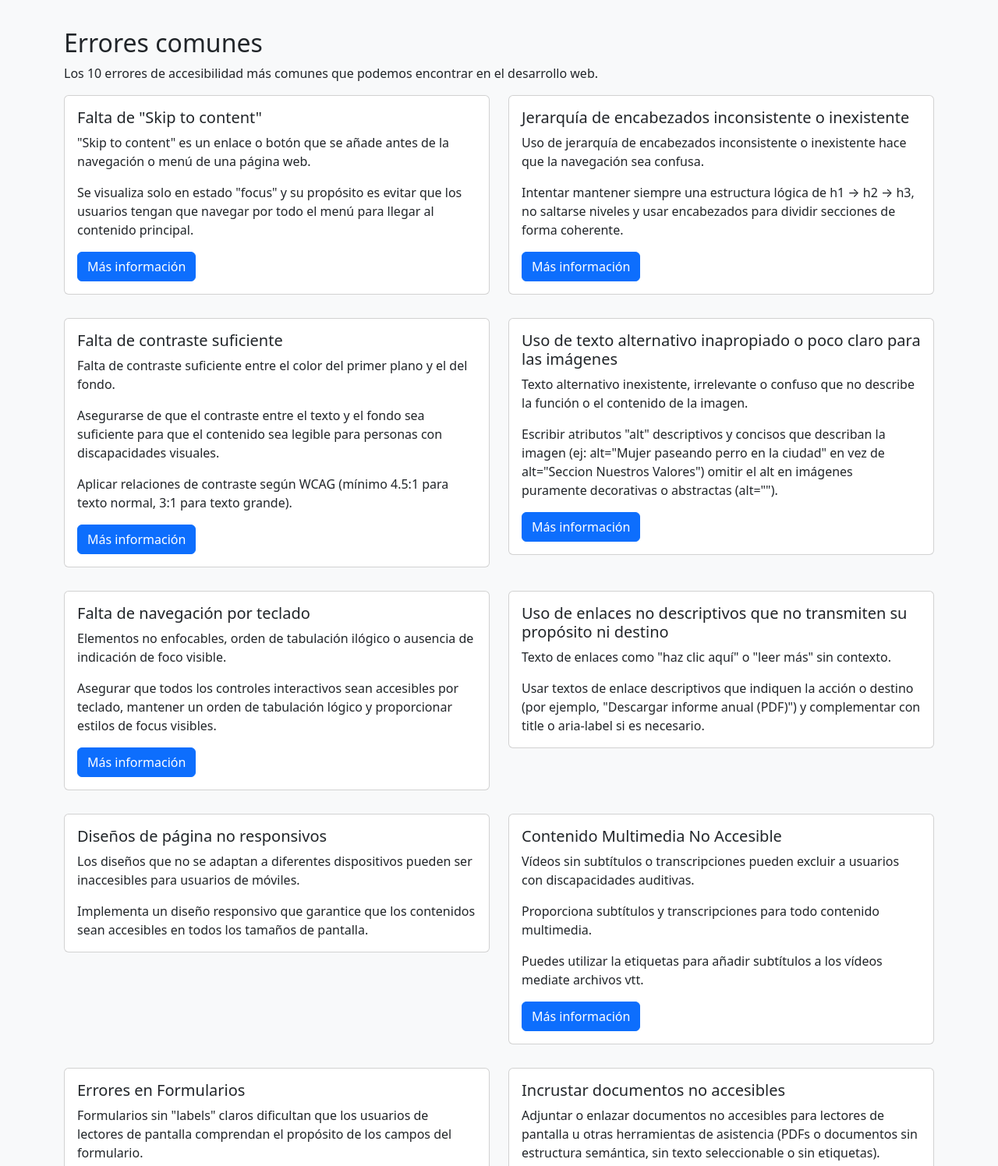
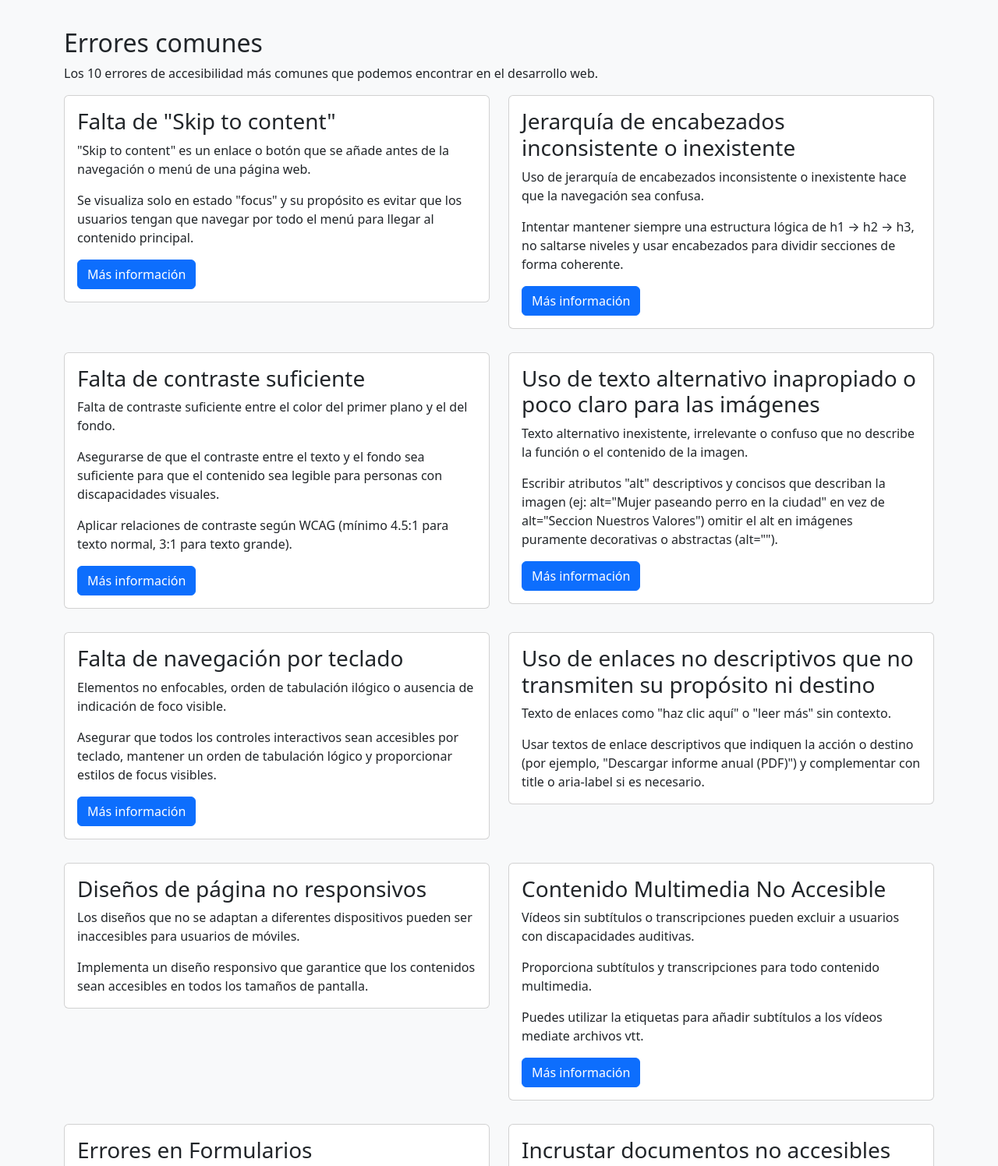
Before and after one commit to GCabreraNttData/accesibility-ok, a website: page index.html in a window 1280 px wide. Shown: the part 940-2436 px from the top of the page at 78% size. Drawn offline with nearby package versions, Linux system fonts and the light colour scheme.

Commit message:
Mejoras de accesibilidad

```diff
--- a/index.html
+++ b/index.html
@@ -88,7 +88,7 @@
                     <div class="col-sm-6">
                         <div class="card">
                             <div class="card-body">
-                                <h5 class="card-title">Falta de "Skip to content"</h5>
+                                <h3 class="card-title">Falta de "Skip to content"</h3>
                                 <p class="card-text">"Skip to content" es un enlace o botón que se añade antes de la navegación o menú de una página web.</p>
                                 <p class="card-text">Se visualiza solo en estado "focus" y su propósito es evitar que los usuarios tengan que navegar por todo el menú para llegar al contenido principal.</p>
                                 <a target="_blank" href="https://developer.mozilla.org/en-US/docs/Learn_web_development/Howto/Design_and_accessibility/HTML_features_for_accessibility#skip_links" class="btn btn-primary">Más información</a>
@@ -98,7 +98,7 @@
                     <div class="col-sm-6">
                         <div class="card">
                             <div class="card-body">
-                                <h5 class="card-title">Jerarquía de encabezados inconsistente o inexistente</h5>
+                                <h3 class="card-title">Jerarquía de encabezados inconsistente o inexistente</h3>
                                 <p class="card-text">Uso de jerarquía de encabezados inconsistente o inexistente hace que la navegación sea confusa.</p>
                                 <p class="card-text">Intentar mantener siempre una estructura lógica de h1 → h2 → h3, no saltarse niveles y usar encabezados para dividir secciones de forma coherente.</p>
                                 <a target="_blank" href="https://developer.mozilla.org/en-US/docs/Web/HTML/Reference/Elements/Heading_Elements#accessibility" class="btn btn-primary">Más información</a>
@@ -108,7 +108,7 @@
                     <div class="col-sm-6">
                         <div class="card">
                             <div class="card-body">
-                                <h5 class="card-title">Falta de contraste suficiente</h5>
+                                <h3 class="card-title">Falta de contraste suficiente</h3>
                                 <p class="card-text">Falta de contraste suficiente entre el color del primer plano y el del fondo.</p>
                                 <p class="card-text">Asegurarse de que el contraste entre el texto y el fondo sea suficiente para que el contenido sea legible para personas con discapacidades visuales.</p>
                                 <p class="card-text">Aplicar relaciones de contraste según WCAG (mínimo 4.5:1 para texto normal, 3:1 para texto grande).</p>
@@ -119,7 +119,7 @@
                     <div class="col-sm-6">
                         <div class="card">
                             <div class="card-body">
-                                <h5 class="card-title">Uso de texto alternativo inapropiado o poco claro para las imágenes</h5>
+                                <h3 class="card-title">Uso de texto alternativo inapropiado o poco claro para las imágenes</h3>
                                 <p class="card-text">Texto alternativo inexistente, irrelevante o confuso que no describe la función o el contenido de la imagen.</p>
                                 <p class="card-text">Escribir atributos "alt" descriptivos y concisos que describan la imagen (ej: alt="Mujer paseando perro en la ciudad" en vez de alt="Seccion Nuestros Valores") omitir el alt en imágenes puramente decorativas o abstractas (alt="").</p>
                                 <a target="_blank" href="https://developer.mozilla.org/en-US/docs/Web/API/HTMLImageElement/alt" class="btn btn-primary">Más información</a>
@@ -129,7 +129,7 @@
                     <div class="col-sm-6">
                         <div class="card">
                             <div class="card-body">
-                                <h5 class="card-title">Falta de navegación por teclado</h5>
+                                <h3 class="card-title">Falta de navegación por teclado</h3>
                                 <p class="card-text">Elementos no enfocables, orden de tabulación ilógico o ausencia de indicación de foco visible.</p>
                                 <p class="card-text">Asegurar que todos los controles interactivos sean accesibles por teclado, mantener un orden de tabulación lógico y proporcionar estilos de focus visibles.</p>
                                 <a href="https://developer.mozilla.org/en-US/docs/Web/Accessibility/Guides/Understanding_WCAG/Keyboard" class="btn btn-primary">Más información</a>
@@ -139,7 +139,7 @@
                     <div class="col-sm-6">
                         <div class="card">
                             <div class="card-body">
-                                <h5 class="card-title">Uso de enlaces no descriptivos que no transmiten su propósito ni destino</h5>
+                                <h3 class="card-title">Uso de enlaces no descriptivos que no transmiten su propósito ni destino</h3>
                                 <p class="card-text">Texto de enlaces como "haz clic aquí" o "leer más" sin contexto.</p>
                                 <p class="card-text">Usar textos de enlace descriptivos que indiquen la acción o destino (por ejemplo, "Descargar informe anual (PDF)") y complementar con title o aria-label si es necesario.</p>
                             </div>
@@ -148,7 +148,7 @@
                     <div class="col-sm-6">
                         <div class="card">
                             <div class="card-body">
-                                <h5 class="card-title">Diseños de página no responsivos</h5>
+                                <h3 class="card-title">Diseños de página no responsivos</h3>
                                 <p class="card-text">Los diseños que no se adaptan a diferentes dispositivos pueden ser inaccesibles para usuarios de móviles.</p>
                                 <p class="card-text">Implementa un diseño responsivo que garantice que los contenidos sean accesibles en todos los tamaños de pantalla.</p>
                             </div>
@@ -157,7 +157,7 @@
                     <div class="col-sm-6">
                         <div class="card">
                             <div class="card-body">
-                                <h5 class="card-title">Contenido Multimedia No Accesible</h5>
+                                <h3 class="card-title">Contenido Multimedia No Accesible</h3>
                                 <p class="card-text">Vídeos sin subtítulos o transcripciones pueden excluir a usuarios con discapacidades auditivas.</p>
                                 <p class="card-text">Proporciona subtítulos y transcripciones para todo contenido multimedia.</p>
                                 <p class="card-text">Puedes utilizar la etiquetas <track /> para añadir subtítulos a los vídeos mediate archivos vtt.</p>
@@ -168,7 +168,7 @@
                     <div class="col-sm-6">
                         <div class="card">
                             <div class="card-body">
-                                <h5 class="card-title">Errores en Formularios</h5>
+                                <h3 class="card-title">Errores en Formularios</h3>
                                 <p class="card-text">Formularios sin "labels" claros dificultan que los usuarios de lectores de pantalla comprendan el propósito de los campos del formulario.</p>
                                 <p class="card-text">Asegúrate de añadir etiquetas <label></label> claras asociadas a cada input o campo del formulario.</p>
                                 <a href="https://developer.mozilla.org/en-US/docs/Web/HTML/Reference/Elements/label#accessibility" target="_blank" class="btn btn-primary">Más información</a>
@@ -178,7 +178,7 @@
                     <div class="col-sm-6">
                         <div class="card">
                             <div class="card-body">
-                                <h5 class="card-title">Incrustar documentos no accesibles</h5>
+                                <h3 class="card-title">Incrustar documentos no accesibles</h3>
                                 <p class="card-text">Adjuntar o enlazar documentos no accesibles para lectores de pantalla u otras herramientas de asistencia (PDFs o documentos sin estructura semántica, sin texto seleccionable o sin etiquetas).</p>
                                 <p class="card-text">Asegúrate de que los documentos incrustados sean accesibles (PDF etiquetado, HTML), usar OCR cuando proceda.</p>
                                 <p class="card-text">Actualmente herramientas para generar pdf o documentos word ya cuentan con opciones para mejorar la accesibilidad.</p>
@@ -205,7 +205,7 @@
 
         <section id="contacto" class="text-center">
             <div class="container py-5 content">
-                <h1>Contacto</h1>
+                <h2>Contacto</h2>
                 <p>Envíanos tu consulta y te responderemos pronto.</p>
                 <form id="contactForm" class="mx-auto" style="max-width: 500px;">
                     <hr/>
```
